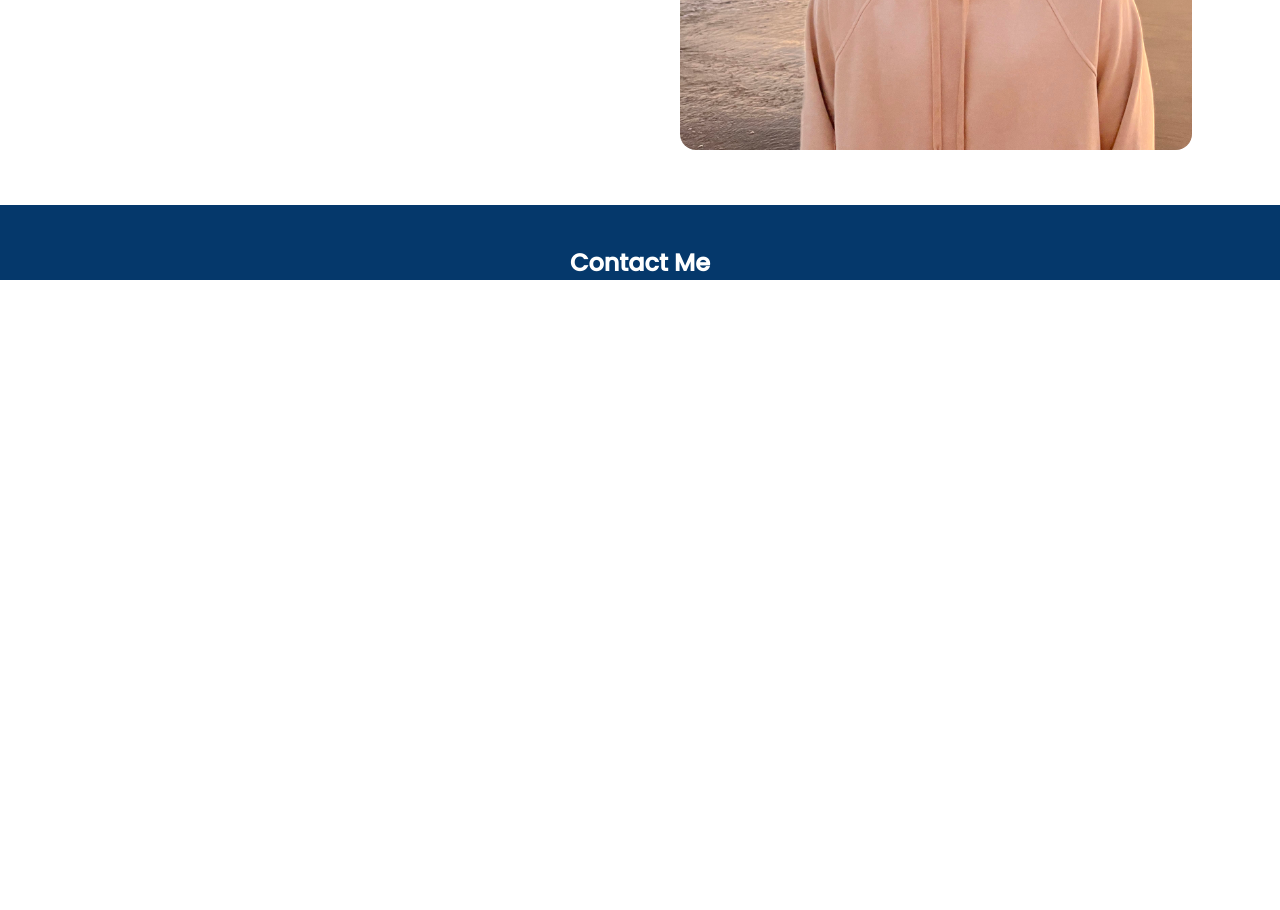
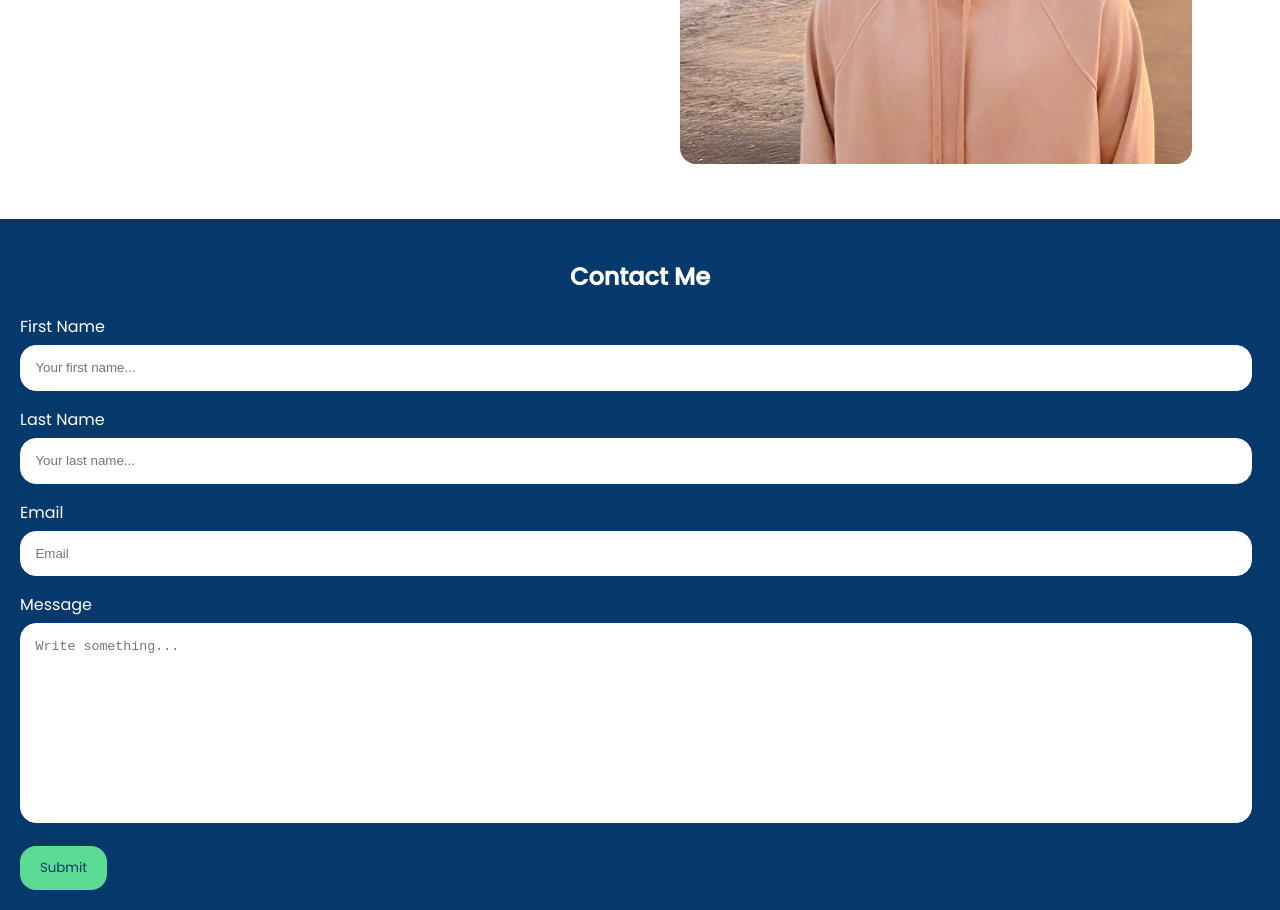
Before and after one commit to parky-sood/parky-sood.github.io, a plain HTML site: page index.html in a window 1280 px wide. Shown: the part 1660-2570 px from the top of the page. Before the commit the page ends 1960 px from the top, so only its background shows below. Drawn offline with Linux system fonts and the light colour scheme.

Commit message:
Contact form complete, FIXME: links + descriptions

```diff
--- a/index.html
+++ b/index.html
@@ -1,12 +1,15 @@
 <!DOCTYPE html>
 <html lang="en">
   <head>
-    <meta charset="UTF-8">
-    <meta name="viewport" content="width=device-width, initial-scale=1.0">
-    <title>Document</title>
-    <link rel="stylesheet" href="style.css">
-    <link rel="stylesheet" href="index.js">
-    <script src="https://kit.fontawesome.com/d369f9dfc7.js" crossorigin="anonymous"></script>
+    <meta charset="UTF-8" />
+    <meta name="viewport" content="width=device-width, initial-scale=1.0" />
+    <title>Parikshit Sood</title>
+    <link rel="stylesheet" href="style.css" />
+    <link rel="stylesheet" href="index.js" />
+    <script
+      src="https://kit.fontawesome.com/d369f9dfc7.js"
+      crossorigin="anonymous"
+    ></script>
   </head>
   <body>
     <nav>
@@ -21,10 +24,14 @@
           <a href="#about-me">About Me</a>
         </li>
         <li id="linkedin">
-                <a href="https://www.linkedin.com/in/parikshit-sood" target="_blank"><i class="fa-brands fa-linkedin-in"></i></a>
+          <a href="https://www.linkedin.com/in/parikshit-sood" target="_blank"
+            ><i class="fa-brands fa-linkedin-in"></i
+          ></a>
         </li>
         <li>
-                <a href="https://www.github.com/parky-sood" target="_blank"><i class="fa-brands fa-github"></i></a>
+          <a href="https://www.github.com/parky-sood" target="_blank"
+            ><i class="fa-brands fa-github"></i
+          ></a>
         </li>
       </ul>
     </nav>
@@ -61,10 +68,13 @@
         <div class="card">
           <h3 class="title">Title</h3>
           <div class="card-img">
-                    <img src="#" alt="">
+            <img src="#" alt="" />
           </div>
           <div class="proj-desc">
-                    Lorem ipsum dolor sit amet consectetur adipisicing elit. Iure nisi quod, veritatis, officiis ipsum hic voluptas iusto unde expedita inventore magnam cupiditate fugiat, at in temporibus sed consequuntur commodi quas.
+            Lorem ipsum dolor sit amet consectetur adipisicing elit. Iure nisi
+            quod, veritatis, officiis ipsum hic voluptas iusto unde expedita
+            inventore magnam cupiditate fugiat, at in temporibus sed
+            consequuntur commodi quas.
           </div>
           <div class="button">
             <a href="#">View Code</a>
@@ -73,10 +83,13 @@
         <div class="card">
           <h3 class="title">Title</h3>
           <div class="card-img">
-                    <img src="#" alt="">
+            <img src="#" alt="" />
           </div>
           <div class="proj-desc">
-                    Lorem ipsum dolor sit amet consectetur adipisicing elit. Iure nisi quod, veritatis, officiis ipsum hic voluptas iusto unde expedita inventore magnam cupiditate fugiat, at in temporibus sed consequuntur commodi quas.
+            Lorem ipsum dolor sit amet consectetur adipisicing elit. Iure nisi
+            quod, veritatis, officiis ipsum hic voluptas iusto unde expedita
+            inventore magnam cupiditate fugiat, at in temporibus sed
+            consequuntur commodi quas.
           </div>
           <div class="button">
             <a href="#">View Code</a>
@@ -85,10 +98,13 @@
         <div class="card">
           <h3 class="title">Title</h3>
           <div class="card-img">
-                    <img src="#" alt="">
+            <img src="#" alt="" />
           </div>
           <div class="proj-desc">
-                    Lorem ipsum dolor sit amet consectetur adipisicing elit. Iure nisi quod, veritatis, officiis ipsum hic voluptas iusto unde expedita inventore magnam cupiditate fugiat, at in temporibus sed consequuntur commodi quas.
+            Lorem ipsum dolor sit amet consectetur adipisicing elit. Iure nisi
+            quod, veritatis, officiis ipsum hic voluptas iusto unde expedita
+            inventore magnam cupiditate fugiat, at in temporibus sed
+            consequuntur commodi quas.
           </div>
           <div class="button">
             <a href="#">View Code</a>
@@ -100,20 +116,47 @@
       <h2 class="heading">About Me</h2>
       <div class="content">
         <div class="desc">
-                <p>Lorem ipsum dolor sit amet consectetur adipisicing elit. Excepturi error, ullam illo vitae minus, nostrum beatae numquam impedit rerum iusto magni neque magnam amet explicabo mollitia quis nihil sapiente ea?</p>
+          <p>
+            Lorem ipsum dolor sit amet consectetur adipisicing elit. Excepturi
+            error, ullam illo vitae minus, nostrum beatae numquam impedit rerum
+            iusto magni neque magnam amet explicabo mollitia quis nihil sapiente
+            ea?
+          </p>
         </div>
         <div class="img">
-                <img src="img/face.jpg" alt="Parikshit Sood's face">
+          <img src="img/face.jpg" alt="Parikshit Sood's face" />
         </div>
       </div>
     </section>
     <section id="contact">
+      <div class="message">
         <h2 class="heading">Contact Me</h2>
-        <div class="message">
+        <form action="https://formsubmit.co/parkysood@gmail.com" method="POST">
+            <!-- honeypot -->
+            <input type="text" name="_honey" style="display: none;">
 
+            <!-- Disable Captcha -->
+            <input type="hidden" name="_captcha" value="false">
+
+            <div>
+                <label for="fname">First Name</label>
+                <input type="text" id="fname" name="first_name" placeholder="Your first name..." required/>
             </div>
-        <div class="map">
+            <div>
+                <label for="lname">Last Name</label>
+                <input type="text" id="lname" name="last_name" placeholder="Your last name..." required/>
+            </div>
+            <div>
+                <label for="email">Email</label>
+                <input type="text" id="email" name="email" placeholder="Email" required/>
+            </div>
+            <div>
+                <label for="subject">Message</label>
+            </div>
 
+            <textarea id="subject" name="message" placeholder="Write something..." style="height: 200px"></textarea>
+            <input type="submit" value="Submit" />
+        </form>
       </div>
     </section>
   </body>
--- a/style.css
+++ b/style.css
@@ -92,6 +92,7 @@ section .heading
     background: var(--text-color);
     color: var(--bg-color);
     border-radius: 1.5rem;
+    margin-bottom: 2rem;
 }
 #home #skills ul
 {
@@ -160,5 +161,38 @@ section .heading
 {
     background: var(--text-color);
     color: white;
-    padding-top: 1.25rem;
+    margin: 0;
+    display: flex;
+    justify-content: center;
 }
+.message{
+    width: 100%;
+    padding: 1.25rem;
+}
+input[type=text], textarea {
+    width: calc(100% - 0.5rem); /* Full width */
+    padding: 0.9rem; /* Some padding */
+    border: 1px solid #fff; /* Gray border */
+    border-radius: 1rem; /* Rounded borders */
+    box-sizing: border-box; /* Make sure that padding and width stays in place */
+    margin-top: 0.375rem; /* Add a top margin */
+    margin-bottom: 1rem; /* Bottom margin */
+    resize: none /* Allow the user to vertically resize the textarea (not horizontally) */
+  }
+
+  /* Style the submit button with a specific background color etc */
+  input[type=submit] {
+    background-color: var(--bg-color);
+    color: var(--text-color);
+    font-family: "Poppins", sans-serif;
+    padding: 0.75rem 1.25rem;
+    border: none;
+    border-radius: 1rem;
+    cursor: pointer;
+  }
+
+  /* When moving the mouse over the submit button, add a darker green color */
+  input[type=submit]:hover {
+    font-size: 0.96rem;
+    transition: 200ms ease;
+  }
```
Lines whose indentation alone changed are shown as unchanged.
